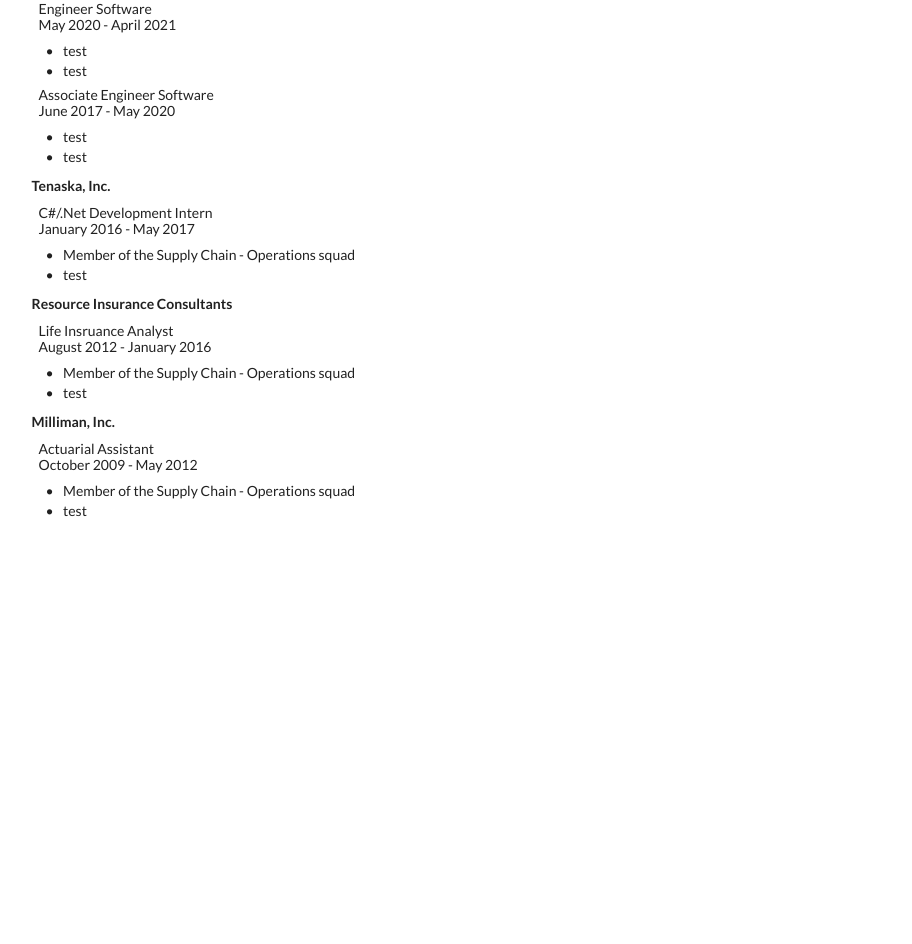
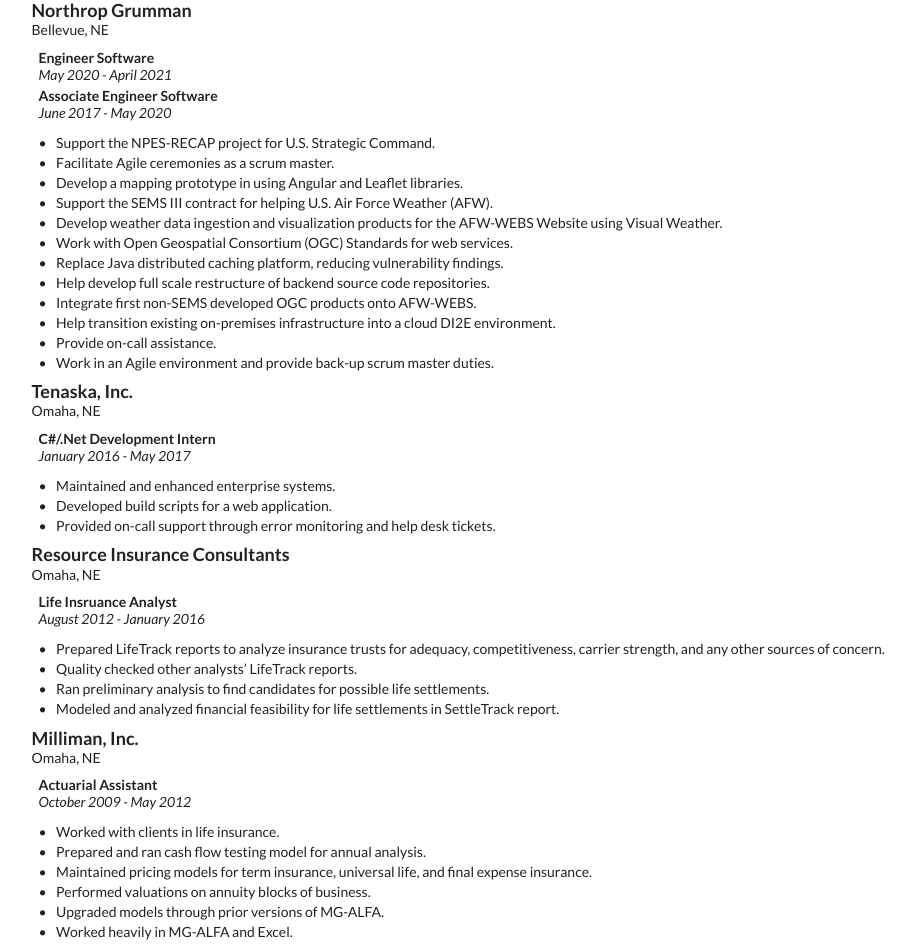
Before and after one commit to ahassing/website, a React (Create React App) app: page / in a window 1280 px wide. Shown: the part 480-1424 px from the top of the page, without its empty margins (45-957 px from the left). Before the commit the page ends 1006 px from the top, so only its background shows below. Built offline with nearby package versions, Linux system fonts and the light colour scheme.

Commit message:
refactor and actually adding durties to the resume

```diff
--- a/src/components/pages/Resume.js
+++ b/src/components/pages/Resume.js
@@ -4,20 +4,13 @@
 const renderPositions = (position, poindex) => {
     return (
         <div className="item" key={`position${poindex}`}>
-            <div>
+            <div className="ui tiny header">
                 {position.title}
             </div>
             <div>
-                {position.startDate} - {position.endDate}
-            </div>
-            <div className="ui bulleted list">
-                {position.duties.map( (duty, duindex) =>{
-                    return (
-                        <div className="item" key={`duty${duindex}`}>
-                            {duty}
-                        </div>
-                    )
-                })}
+                <em>
+                    {position.startDate} - {position.endDate}
+                </em>
             </div>
         </div>
     )
@@ -29,11 +22,23 @@
             {data.map((company, coindex) => {
                 return (
                     <div className="item" key={`company${coindex}`} >
-                        <div className="header">
+                        <div className="ui header">
                             {company.name}
+                        </div>
+                        <div>
+                            {company.location}
                         </div>
                         <div className="ui list">
                             {company.positions.map((position, poindex) => renderPositions(position, poindex))}
+                        </div>
+                        <div className="ui bulleted list">
+                            {company.duties.map( (duty, duindex) =>{
+                                return (
+                                    <div className="item" key={`duty${duindex}`}>
+                                        {duty}
+                                    </div>
+                                )
+                            })}
                         </div>
                     </div>
                 );
--- a/src/data/work.js
+++ b/src/data/work.js
@@ -2,90 +2,103 @@
     {
         name: 'Spreetail, Inc.',
         website: '',
+        location: 'Omaha, NE',
+        duties: [
+            'Member of the Supply Chain - Operations software squad',
+            'test',
+        ],
         positions: [
             {
                 title: 'Software Engineer II',
                 startDate: 'May 2021',
-                endDate: 'Current',
-                location: 'Omaha, NE',
-                duties: [
-                    'Member of the Supply Chain - Operations software squad',
-                    'test',
-                ]
+                endDate: 'Current'
             }
         ],
     },
     {
         name: 'Northrop Grumman',
         website: '',
+        location: 'Bellevue, NE',
+        duties: [
+            'Support the NPES-RECAP project for U.S. Strategic Command.',
+            'Facilitate Agile ceremonies as a scrum master.',
+            'Develop a mapping prototype in using Angular and Leaflet libraries.',
+            'Support the SEMS III contract for helping U.S. Air Force Weather (AFW).',
+            'Develop weather data ingestion and visualization products for the AFW-WEBS Website using Visual Weather.',
+            'Work with Open Geospatial Consortium (OGC) Standards for web services.',
+            'Replace Java distributed caching platform, reducing vulnerability findings.',
+            'Help develop full scale restructure of backend source code repositories.',
+            'Integrate first non-SEMS developed OGC products onto AFW-WEBS.',
+            'Help transition existing on-premises infrastructure into a cloud DI2E environment.',
+            'Provide on-call assistance.',
+            'Work in an Agile environment and provide back-up scrum master duties.'
+        ],
         positions: [
             {
                 title: 'Engineer Software',
                 startDate: 'May 2020',
-                endDate: 'April 2021',
-                location: 'Bellevue, NE',
-                duties: [
-                    'test',
-                    'test',
-                ]
+                endDate: 'April 2021'
             },
             {
                 title: 'Associate Engineer Software',
                 startDate: 'June 2017',
-                endDate: 'May 2020',
-                location: 'Bellevue, NE',
-                duties: [
-                    'test',
-                    'test',
-                ]
+                endDate: 'May 2020'
             }
         ],
     },
     {
         name: 'Tenaska, Inc.',
         website: '',
+        location: 'Omaha, NE',
+
+        duties: [
+            'Maintained and enhanced enterprise systems.',
+            'Developed build scripts for a web application.',
+            'Provided on-call support through error monitoring and help desk tickets.'
+        ],
         positions: [
             {
                 title: 'C#/.Net Development Intern',
                 startDate: 'January 2016',
-                endDate: 'May 2017',
-                location: 'Omaha, NE',
-                duties: [
-                    'Member of the Supply Chain - Operations squad',
-                    'test',
-                ]
+                endDate: 'May 2017'
             }
         ],
     },
     {
         name: 'Resource Insurance Consultants',
         website: '',
+        location: 'Omaha, NE',
+        duties: [
+            'Prepared LifeTrack reports to analyze insurance trusts for adequacy, competitiveness, carrier strength, and any other sources of concern.',
+            'Quality checked other analysts’ LifeTrack reports.',
+            'Ran preliminary analysis to find candidates for possible life settlements.',
+            'Modeled and analyzed financial feasibility for life settlements in SettleTrack report.'
+        ],
         positions: [
             {
                 title: 'Life Insruance Analyst',
                 startDate: 'August 2012',
-                endDate: 'January 2016',
-                location: 'Omaha, NE',
-                duties: [
-                    'Member of the Supply Chain - Operations squad',
-                    'test',
-                ]
+                endDate: 'January 2016'
             }
         ],
     },
     {
         name: 'Milliman, Inc.',
         website: '',
+        location: 'Omaha, NE',
+        duties: [
+            'Worked with clients in life insurance.',
+            'Prepared and ran cash flow testing model for annual analysis.',
+            'Maintained pricing models for term insurance, universal life, and final expense insurance.',
+            'Performed valuations on annuity blocks of business.',
+            'Upgraded models through prior versions of MG-ALFA.',
+            'Worked heavily in MG-ALFA and Excel.'
+        ],
         positions: [
             {
                 title: 'Actuarial Assistant',
                 startDate: 'October 2009',
-                endDate: 'May 2012',
-                location: 'Omaha, NE',
-                duties: [
-                    'Member of the Supply Chain - Operations squad',
-                    'test',
-                ]
+                endDate: 'May 2012'
             }
         ],
     },
```
